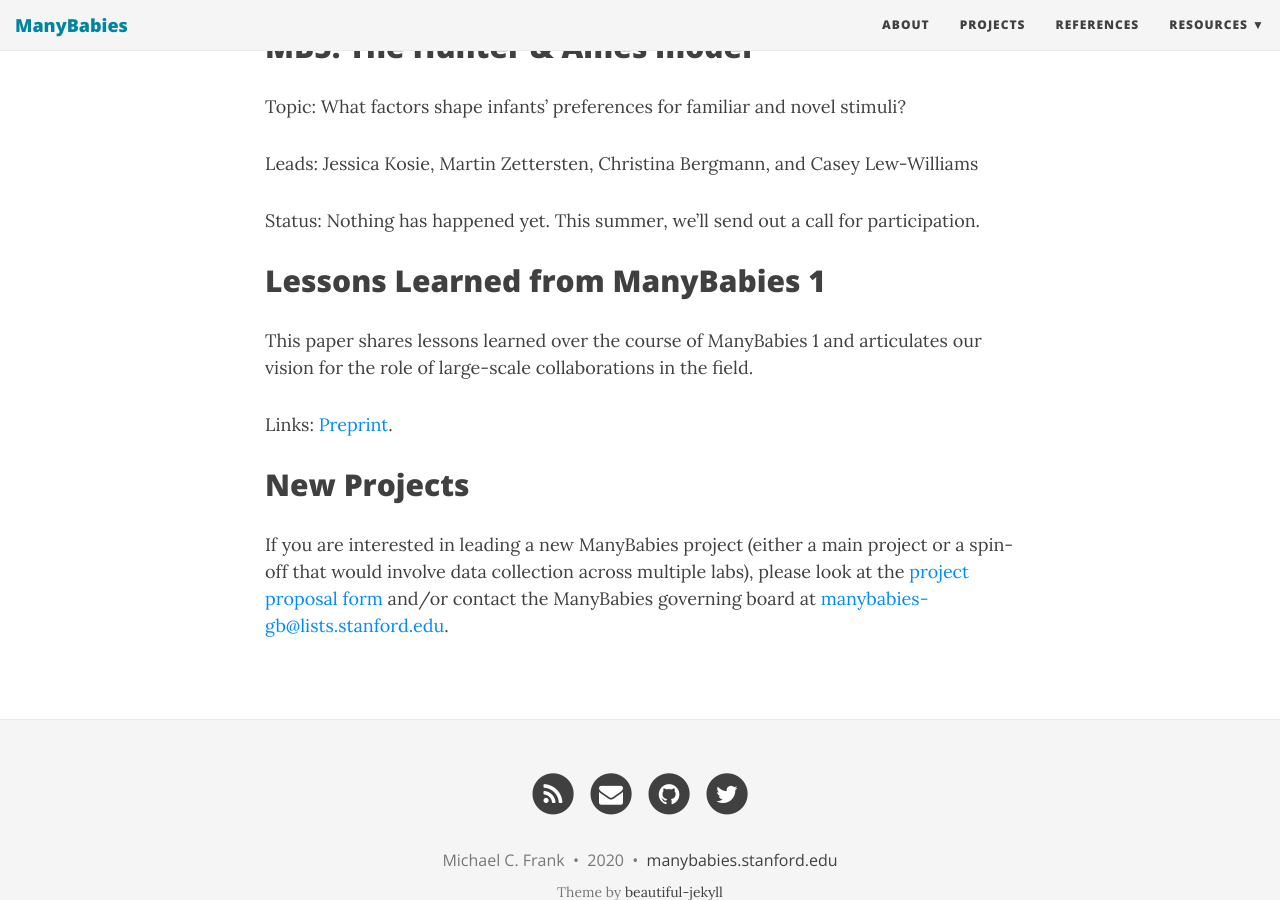
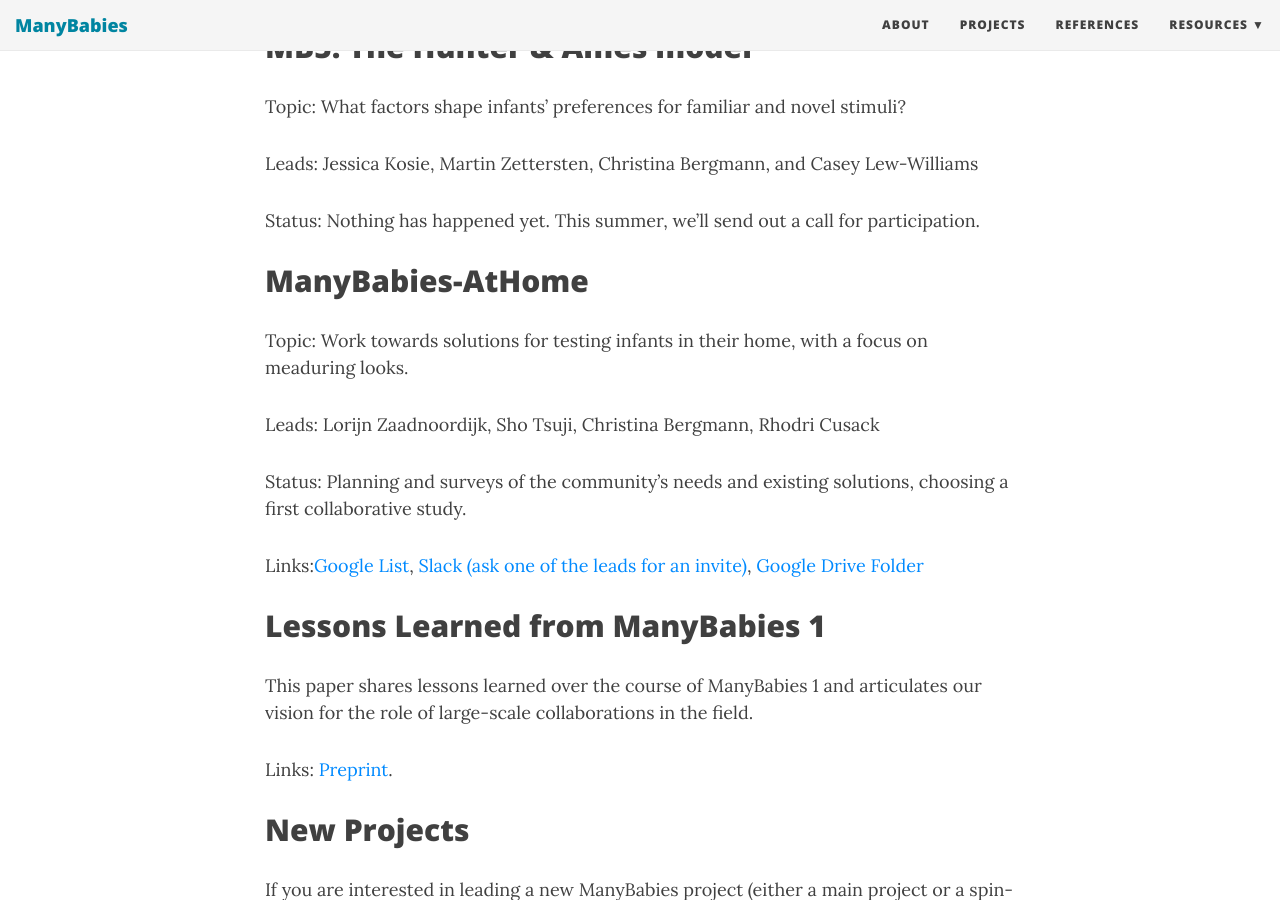
Before and after one commit to manybabies/manybabies.github.io, a Jekyll site: the page built from projects.md, in a window 1280 px wide and 900 px high, scrolled down 3472 px. Built offline with Jekyll 4.4.1, drawn with Linux system fonts in a browser that asks for light colours; nearby versions of some CDN libraries.

Commit message:
Add MBAH
Adding ManyBabies-AtHome

```diff
--- a/projects.md
+++ b/projects.md
@@ -115,6 +115,17 @@
 
 Status: Nothing has happened yet. This summer, we'll send out a call for participation.
 
+
+## ManyBabies-AtHome
+
+Topic: Work towards solutions for testing infants in their home, with a focus on meaduring looks.
+
+Leads: Lorijn Zaadnoordijk, Sho Tsuji, Christina Bergmann, Rhodri Cusack
+
+Status: Planning and surveys of the community's needs and existing solutions, choosing a first collaborative study.
+
+Links:[Google List](https://groups.google.com/forum/#!forum/infantlooksathome), [Slack (ask one of the leads for an invite)](https://infantlooksathome.slack.com/), [Google Drive Folder](https://drive.google.com/drive/folders/1IW0daOJMG37FdoGkX1l12zhjPYSmPcD5)
+
 ## Lessons Learned from ManyBabies 1
 
 This paper shares lessons learned over the course of ManyBabies 1 and articulates our vision for the role of large-scale collaborations in the field.
```
